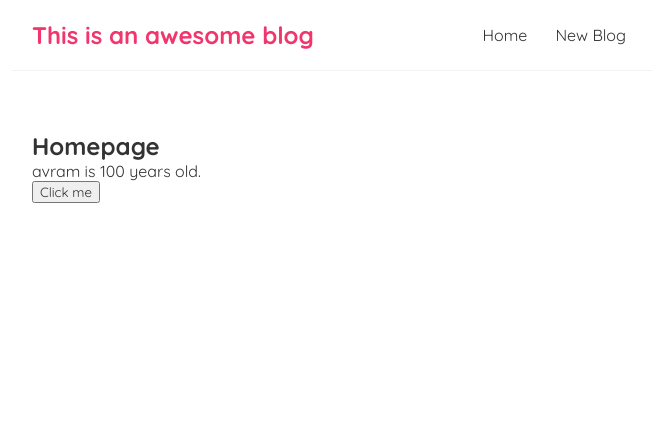
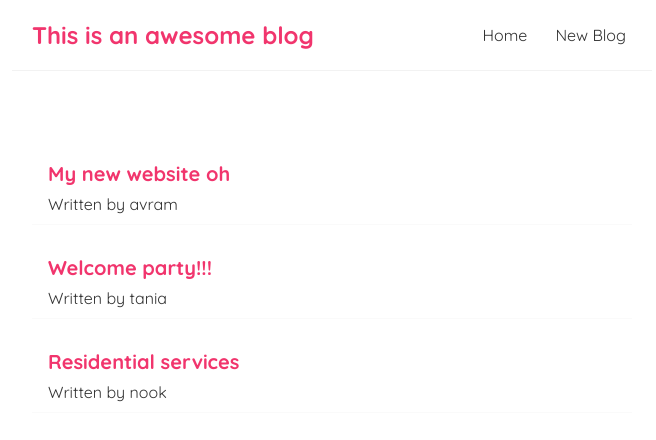
Before and after one commit to stern9/react-blog, a React (Create React App) app: page / in a window 1280 px wide. Shown: the top 440 px of the page, without its empty margins (308-964 px from the left). Built offline with nearby package versions, Linux system fonts and the light colour scheme.

Commit message:
Adding blog new entries to the home component plus some new styles

```diff
--- a/src/Home.js
+++ b/src/Home.js
@@ -1,22 +1,35 @@
 import { useState } from "react";
 
 const Home = () => {
-  // let name = "avram";
-  const [name, setName] = useState("avram");
-  const [age, setAge] = useState(100);
-
-  const handleClick = () => {
-    setName("tania");
-    setAge(20);
-  };
+  const [blogs, setBlogs] = useState([
+    {
+      title: "My new website oh",
+      body: "lorem ipsum...",
+      author: "avram",
+      id: 1,
+    },
+    {
+      title: "Welcome party!!!",
+      body: "lorem ipsum...",
+      author: "tania",
+      id: 2,
+    },
+    {
+      title: "Residential services",
+      body: "lorem ipsum...",
+      author: "nook",
+      id: 3,
+    },
+  ]);
 
   return (
     <div className="home">
-      <h2>Homepage</h2>
-      <p>
-        {name} is {age} years old.
-      </p>
-      <button onClick={handleClick}>Click me</button>
+      {blogs.map((blog) => (
+        <div className="blog-preview" key={blog.id}>
+          <h2>{blog.title}</h2>
+          <p>Written by {blog.author}</p>
+        </div>
+      ))}
     </div>
   );
 };
--- a/src/index.css
+++ b/src/index.css
@@ -35,3 +35,20 @@
   margin: 40px auto;
   padding: 20px;
 }
+
+/* blogs preview on home screen */
+.blog-preview {
+  padding: 10px 16px;
+  margin: 20px 0;
+  border-bottom: 1px solid #fafafa;
+}
+
+.blog-preview:hover {
+  box-shadow: 1px 3px 5px rgba(0, 0, 0, 0.1);
+}
+
+.blog-preview h2 {
+  font-size: 20px;
+  color: #f1356d;
+  margin-bottom: 8px;
+}
```
Also changed, not shown: 1 other file (tests, documents, lock files or other folders).
